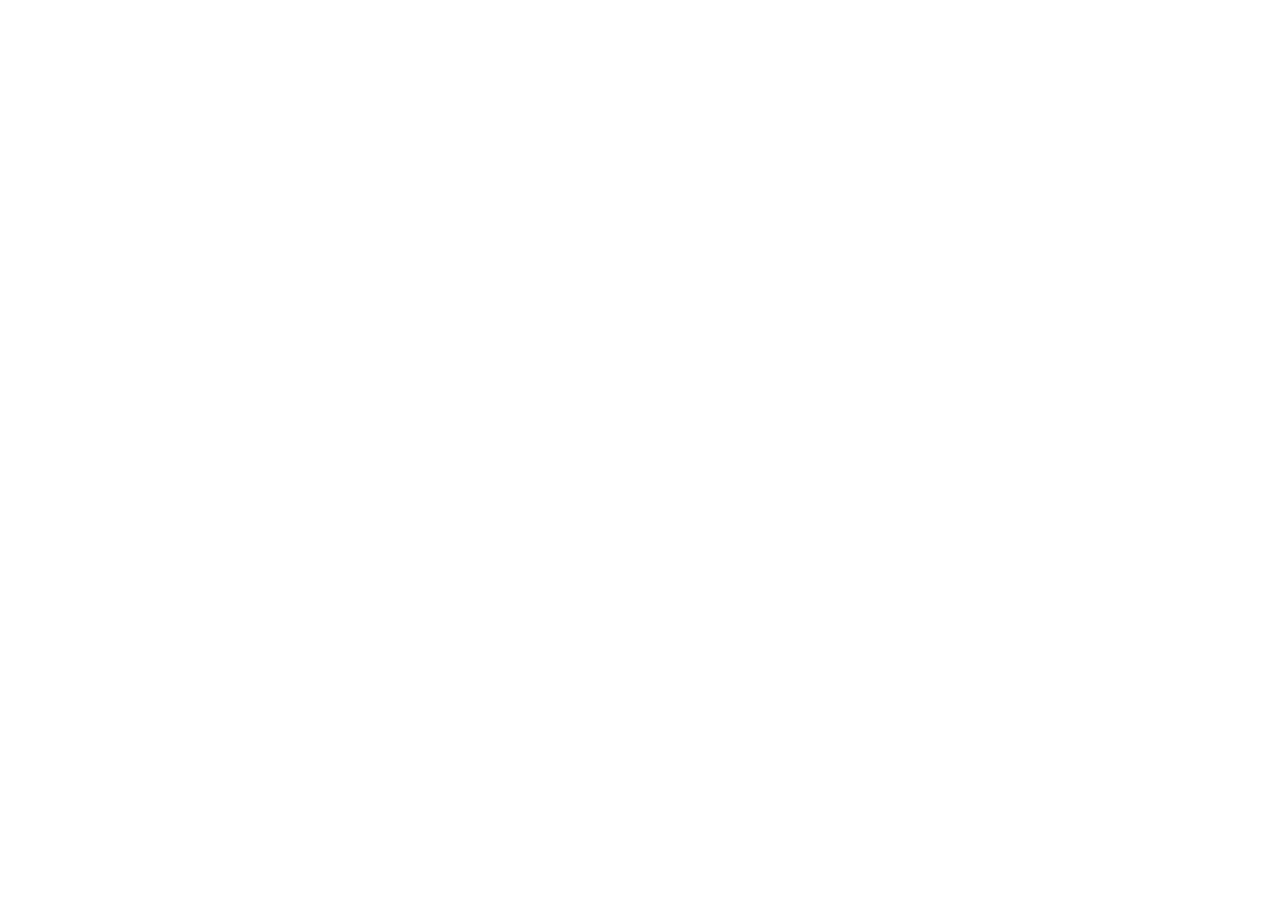
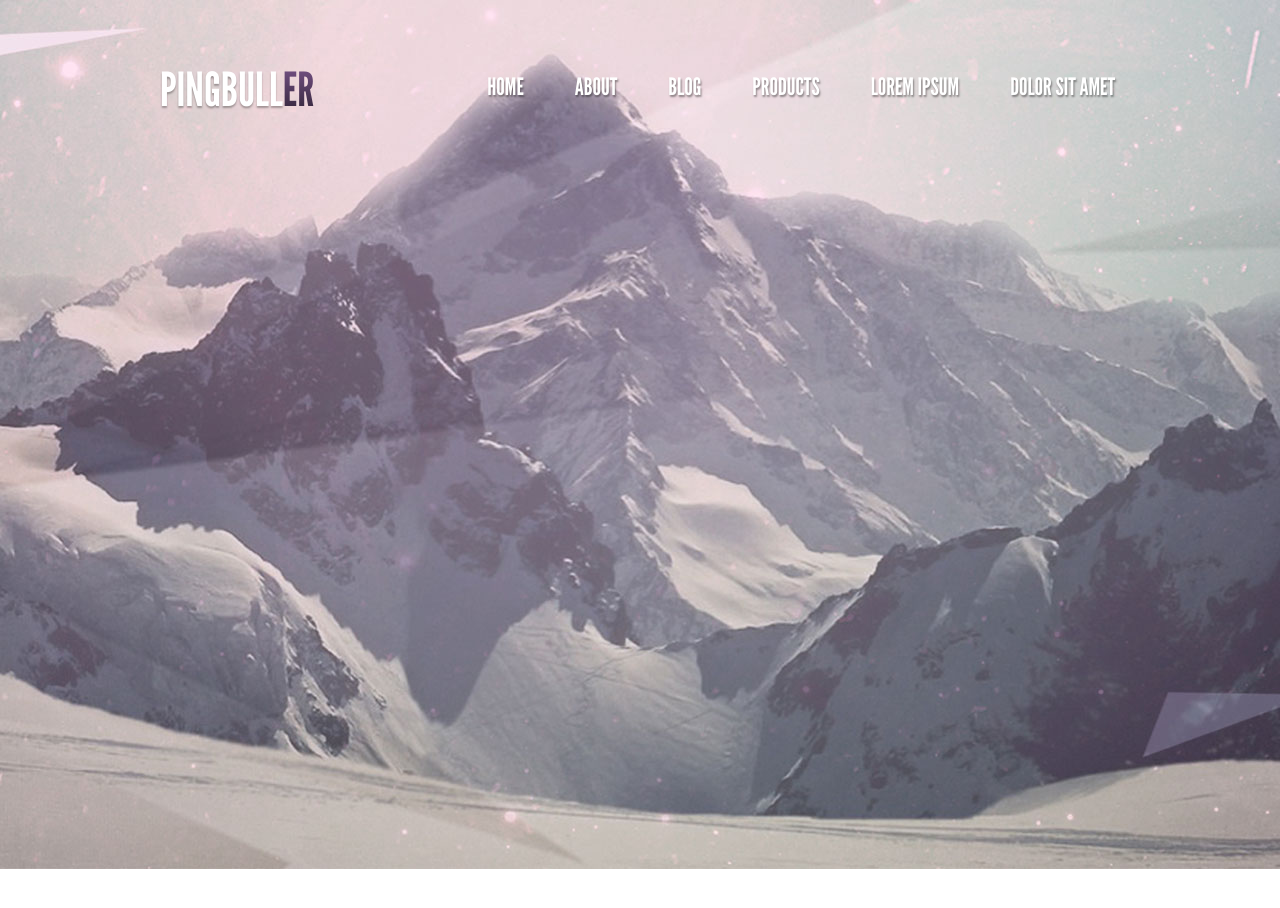
Before and after one commit to SergST7/GoIT_HTML_HW7, a plain HTML site: page index.html in a window 1280 px wide. Before the commit the page ends 800 px from the top, so only its background shows below. Drawn offline with Linux system fonts and the light colour scheme.

Commit message:
add logo

```diff
--- a/css/style.css
+++ b/css/style.css
@@ -1,3 +1,141 @@
 /*-------------------------
     #SECTION-GLOBAL
-----------------------*
+----------------------*/
+
+@font-face {
+  font-family: 'Open Sans Extrabold';
+  src: url('../fonts/Open-Sans-Extrabold-Reg/Open-Sans-Extrabold-Reg.eot');
+  src: url('../fonts/Open-Sans-Extrabold-Reg/Open-Sans-Extrabold-Reg.eot?#iefix') format('embedded-opentype'),
+  url('../fonts/Open-Sans-Extrabold-Reg/Open-Sans-Extrabold-Reg.woff2') format('woff2'),
+  url('../fonts/Open-Sans-Extrabold-Reg/Open-Sans-Extrabold-Reg.woff') format('woff'),
+  url('../fonts/Open-Sans-Extrabold-Reg/Open-Sans-Extrabold-Reg.ttf') format('truetype');
+  font-weight: normal;
+  font-style: normal;
+
+}
+
+
+@font-face {
+  font-family: 'Open Sans Light';
+  src: url('../fonts/Open-Sans-Light-Reg/Open-Sans-Light-Reg.eot');
+  src: url('../fonts/Open-Sans-Light-Reg/Open-Sans-Light-Reg.eot?#iefix') format('embedded-opentype'),
+  url('../fonts/Open-Sans-Light-Reg/Open-Sans-Light-Reg.woff2') format('woff2'),
+  url('../fonts/Open-Sans-Light-Reg/Open-Sans-Light-Reg.woff') format('woff'),
+  url('../fonts/Open-Sans-Light-Reg/Open-Sans-Light-Reg.ttf') format('truetype');
+  font-weight: normal;
+  font-style: normal;
+
+}
+
+
+@font-face {
+  font-family: 'open_sansregular';
+  src: url('../fonts/Open-Sans-Reg/Open-Sans-Reg.eot');
+  src: url('../fonts/Open-Sans-Reg/Open-Sans-Reg.eot?#iefix') format('embedded-opentype'),
+  url('../fonts/Open-Sans-Reg/Open-Sans-Reg.woff2') format('woff2'),
+  url('../fonts/Open-Sans-Reg/Open-Sans-Reg.woff') format('woff'),
+  url('../fonts/Open-Sans-Reg/Open-Sans-Reg.ttf') format('truetype');
+  font-weight: normal;
+  font-style: normal;
+}
+
+
+
+
+@font-face {
+  font-family: 'League Gothic';
+  src: url('../fonts/League-Gothic-reg/league-gothic-reg.eot');
+  src: url('../fonts/League-Gothic-reg/league-gothic-reg.eot?#iefix') format('embedded-opentype'),
+  url('../fonts/League-Gothic-reg/league-gothic-reg.woff2') format('woff2'),
+  url('../fonts/League-Gothic-reg/league-gothic-reg.woff') format('woff'),
+  url('../fonts/League-Gothic-reg/league-gothic-reg.ttf') format('truetype');
+  font-weight: normal;
+  font-style: normal;
+}
+
+body{
+  font-family:"League Gothic", Helvetica, Arial, Sans-Serif;
+  -webkit-box-sizing: border-box;
+  -moz-box-sizing: border-box;
+  box-sizing: border-box;
+}
+
+.clearfix:after {
+  content: "";
+  display: block;
+  clear: both;
+}
+/*-------------------------
+    #SECTION-HEADER
+----------------------*/
+section{
+  padding-top: 67px;
+  height: 847px;
+  background: url("../img/bg-header.jpg") center top no-repeat;
+
+}
+.wrapper960{
+  max-width: 960px;
+  margin: 0 auto;
+}
+header{
+}
+.logo{
+  display: inline-block;
+text-transform: uppercase;
+  font-size: 47px;
+  /*font-weight: 400;*/
+  /*line-height: 34px;*/
+}
+
+
+.logo span{
+  display: inline-block;
+  /*width: 121px;*/
+  /*height: 37px;*/
+  text-shadow: 0 2px 2px rgba(0, 0, 0, 0.3);
+  color: #fff;
+}
+
+.logo i{
+  display: inline-block;
+  /*width: 29px;*/
+  /*height: 37px;*/
+  background-image: -webkit-linear-gradient(bottom, #322539, #745083);
+  background-image: -moz-linear-gradient(bottom, #322539, #745083);
+  background-image: -o-linear-gradient(bottom, #322539, #745083);
+  background-image: -ms-linear-gradient(bottom, #322539, #745083);
+  background-image: linear-gradient(to top, #322539, #745083);
+  -webkit-background-clip: text;
+  color: transparent;
+}
+.navigate{
+  float: right;
+}
+.navigate ul{
+  font-size: 0;
+}
+.navigate--item{
+  display: inline-block;
+  margin-left: 41px;
+  /*width: 631px;*/
+  /*height: 19px;*/
+  /*font-family: "League Gothic";*/
+  font-size: 24px;
+  /*font-weight: 400;*/
+  /*line-height: 34px;*/
+  text-transform: uppercase;
+}
+.navigate--item:first-child{
+  margin-left: 0;
+}
+.navigate--item a{
+  padding: 8px 5px 2px;
+  display: block;
+  text-decoration: none;
+  text-shadow: 1px 1.7px 2px rgba(0, 0, 0, 0.4);
+  color: #fff;
+}
+.navigate--item a:hover{
+  border-bottom: 2px solid #edbfff;
+}
--- a/fonts/stylesheet.css
+++ /dev/null
@@ -1,60 +0,0 @@
-/* Generated by Font Squirrel (https://www.fontsquirrel.com) on July 12, 2016 */
-
-
-
-@font-face {
-    font-family: 'open_sansextrabold';
-    src: url('2206-webfont.eot');
-    src: url('2206-webfont.eot?#iefix') format('embedded-opentype'),
-         url('2206-webfont.woff2') format('woff2'),
-         url('2206-webfont.woff') format('woff'),
-         url('2206-webfont.ttf') format('truetype');
-    font-weight: normal;
-    font-style: normal;
-
-}
-
-
-
-
-@font-face {
-    font-family: 'open_sanslight';
-    src: url('2209-webfont.eot');
-    src: url('2209-webfont.eot?#iefix') format('embedded-opentype'),
-         url('2209-webfont.woff2') format('woff2'),
-         url('2209-webfont.woff') format('woff'),
-         url('2209-webfont.ttf') format('truetype');
-    font-weight: normal;
-    font-style: normal;
-
-}
-
-
-
-
-@font-face {
-    font-family: 'open_sansregular';
-    src: url('2211-webfont.eot');
-    src: url('2211-webfont.eot?#iefix') format('embedded-opentype'),
-         url('2211-webfont.woff2') format('woff2'),
-         url('2211-webfont.woff') format('woff'),
-         url('2211-webfont.ttf') format('truetype');
-    font-weight: normal;
-    font-style: normal;
-
-}
-
-
-
-
-@font-face {
-    font-family: 'league_gothicregular';
-    src: url('league-gothic.regular-webfont.eot');
-    src: url('league-gothic.regular-webfont.eot?#iefix') format('embedded-opentype'),
-         url('league-gothic.regular-webfont.woff2') format('woff2'),
-         url('league-gothic.regular-webfont.woff') format('woff'),
-         url('league-gothic.regular-webfont.ttf') format('truetype');
-    font-weight: normal;
-    font-style: normal;
-
-}
--- a/index.html
+++ b/index.html
@@ -7,6 +7,25 @@
   <link rel="stylesheet" href="css/style.css">
 </head>
 <body>
+<section>
 
+<div class="wrapper960">
+  <header class="clearfix">
+    <div class="logo">
+      <span>pingbull</span><i>er</i>
+    </div>
+    <nav class="navigate">
+      <ul>
+        <li class="navigate--item"><a href="#">Home</a></li>
+        <li class="navigate--item"><a href="#">About</a></li>
+        <li class="navigate--item"><a href="#">Blog</a></li>
+        <li class="navigate--item"><a href="#">Products</a></li>
+        <li class="navigate--item"><a href="#">Lorem ipsum</a></li>
+        <li class="navigate--item"><a href="#">Dolor sit amet</a></li>
+      </ul>
+    </nav>
+  </header>
+</div>
+</section>
 </body>
 </html>
```
Also changed, not shown: fonts/League-Gothic-reg/league-gothic-reg.woff (renamed from fonts/League-Gothic-reg/league-gothi-reg.woff), img/Безимени-6.jpg (added).
